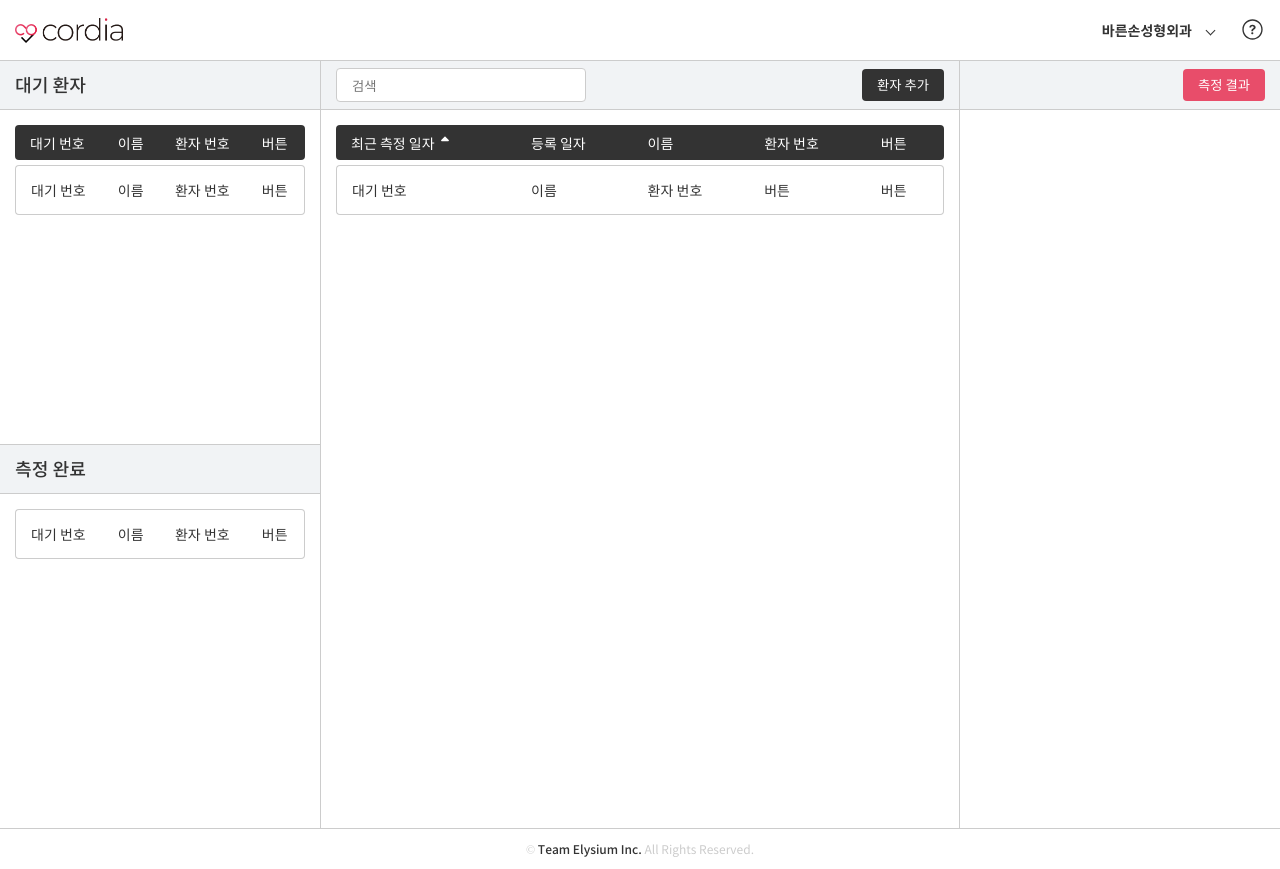
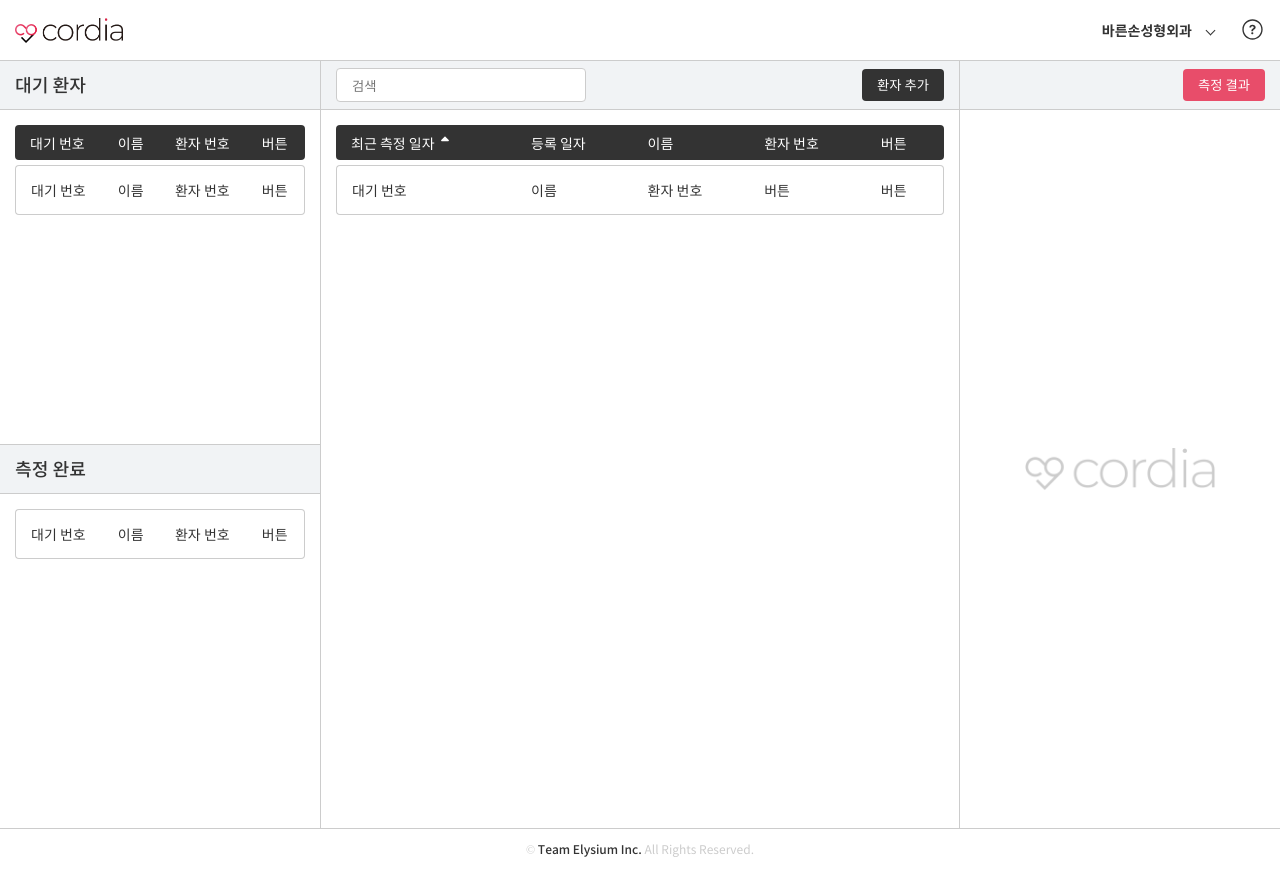
Before and after one commit to soheee94/patient_management_platform, a React (Create React App) app: page / in a window 1280 px wide. Built offline with nearby package versions, Linux system fonts and the light colour scheme.

Commit message:
add list content background

```diff
--- a/src/components/PatientManagement/MeasurementResultList.js
+++ b/src/components/PatientManagement/MeasurementResultList.js
@@ -1,10 +1,26 @@
 import React from "react";
+import logo_big from "../../assets/logo_big.png";
 
 function MeasurementResultList() {
   return (
-    <div className="list-header list-header--end">
-      <button className="common-button common-button--pink">측정 결과</button>
-    </div>
+    <>
+      <div className="list-header list-header--end">
+        <button className="common-button common-button--pink">측정 결과</button>
+      </div>
+      <div className="list-content-background">
+        <img src={logo_big} alt="배경 로고" />
+      </div>
+      {/* <div className="list-content-wrapper">
+        <div className="list-content">
+          <div className="list-content__item">
+            <div className="list-content__item__cell">대기 번호</div>
+            <div className="list-content__item__cell">이름</div>
+            <div className="list-content__item__cell">환자 번호</div>
+            <div className="list-content__item__cell">버튼</div>
+          </div>
+        </div>
+      </div> */}
+    </>
   );
 }
 
--- a/src/styles/components/patientManagement/list-content.scss
+++ b/src/styles/components/patientManagement/list-content.scss
@@ -3,6 +3,17 @@
   max-height: calc(100% - 60px);
   overflow-y: auto;
 }
+
+.list-content-background {
+  height: calc(100% - 50px);
+  display: flex;
+  justify-content: center;
+  align-items: center;
+  img {
+    width: 60%;
+  }
+}
+
 .list-content {
   padding: 10px 15px;
   display: table;
```
